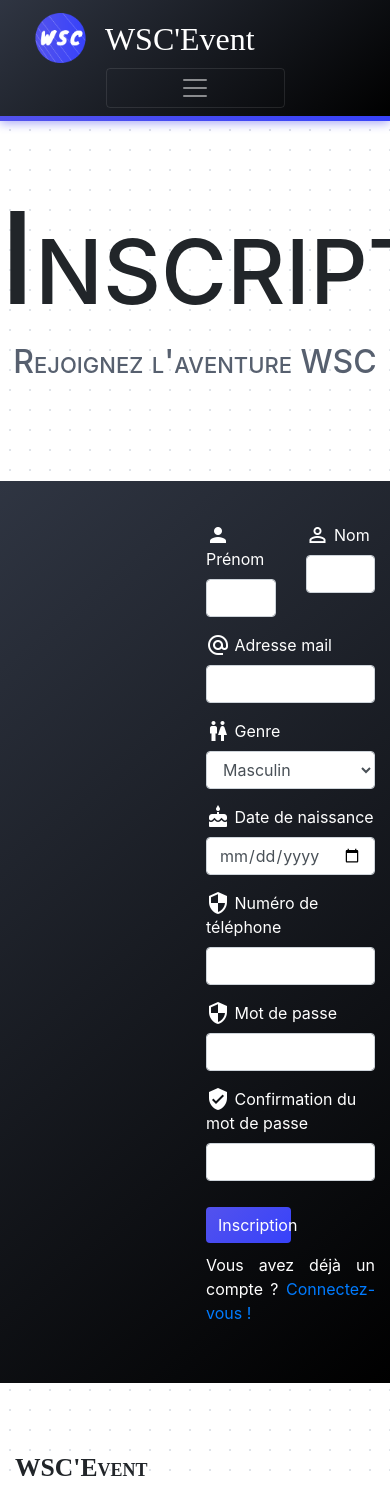
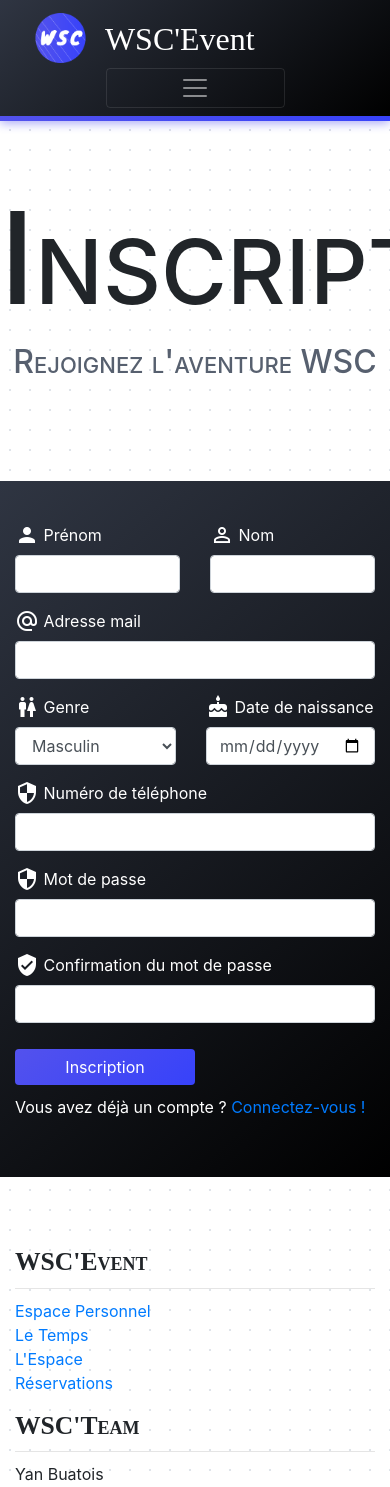
Before and after one commit to SkydeFR/TMP, a React (Create React App) app: page /~temoins/inscription in a window 390 px wide. Shown: the top 1487 px of the page. Built offline with nearby package versions, Linux system fonts and the light colour scheme; a web font is replaced by a local one; what axios-cache-adapter would draw is missing.

Commit message:
Responsive is on its way

```diff
--- a/src/Components/Register/Register.js
+++ b/src/Components/Register/Register.js
@@ -155,9 +155,9 @@ class Register extends Component {
                 <section id="inscription" class="dark-theme">
                     <Container>
                         <Row>
-                            <Col>
+                            <Col sm="12" md="6">
                             </Col>
-                            <Col>
+                            <Col sm="12" md="6">
                                 <Form>
                                     <Row>
                                         <Col>
```
